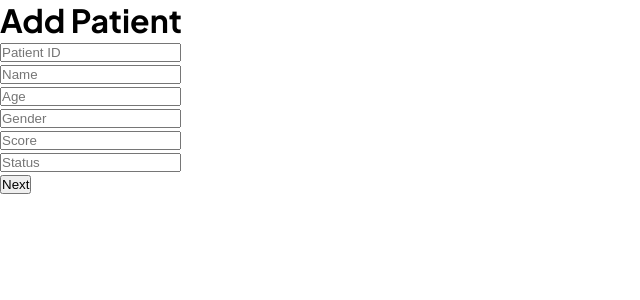
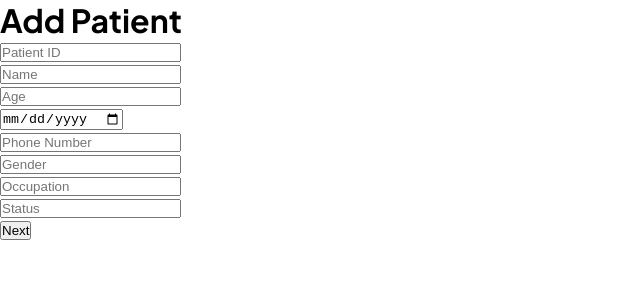
Before and after one commit to yeeshuen02/one-mind, a React (Create React App) app: page /addpatient in a window 1280 px wide. Shown: the top 300 px of the page, without its empty margins (0-640 px from the left). Built offline with nearby package versions, Linux system fonts and the light colour scheme.

Commit message:
new add patient

```diff
--- a/src/scenes/AddPatients/AddPatient.jsx
+++ b/src/scenes/AddPatients/AddPatient.jsx
@@ -29,9 +29,13 @@ const AddPatient = () => {
     const [patientID, setPatientID] = useState('');
     const [name,setName] = useState ('');
     const [age,setAge] = useState ('');
+    const [dob,setDob] = useState ('');
+    const [phone,setPhone] = useState ('');
     const [gender,setGender] = useState ('');
     const [score,setScore] = useState ('');
+    const [occupation,setOccupation] = useState ('');
     const [status,setStatus] = useState ('');
+    const timeStamp = serverTimestamp();
 
     const handleAdd = async (e) => {
         e.preventDefault();
@@ -40,9 +44,11 @@ const AddPatient = () => {
                 PatientID: patientID,
                 Name: name,
                 Age: age,
+                DOB: dob,
                 Gender: gender,
-                Date: serverTimestamp(),
-                Score: score,
+                Occupation: occupation,
+                Phone: phone,
+                Date: timeStamp, //work on this
                 Status: status,
               });
 
@@ -92,6 +98,26 @@ const AddPatient = () => {
 
                 <div>
                 <input
+                    type="date"
+                    placeholder="Date of Birth"
+                    onChange={(e) => setDob(e.target.value)}
+                    value={dob}
+                    required
+                />
+                </div>
+
+                <div>
+                <input
+                    type="number"
+                    placeholder="Phone Number"
+                    onChange={(e) => setPhone(e.target.value)}
+                    value={phone}
+                    required
+                />
+                </div>
+
+                <div>
+                <input
                     type="text"
                     placeholder="Gender"
                     onChange={(e) => setGender(e.target.value)}
@@ -102,10 +128,10 @@ const AddPatient = () => {
 
                 <div>
                 <input
-                    type="number"
-                    placeholder="Score"
-                    onChange={(e) => setScore(e.target.value)}
-                    value={score}
+                    type="text"
+                    placeholder="Occupation"
+                    onChange={(e) => setOccupation(e.target.value)}
+                    value={occupation}
                     required
                 />
                 </div>
--- a/src/scenes/Datatable/Datatable.jsx
+++ b/src/scenes/Datatable/Datatable.jsx
@@ -41,8 +41,12 @@ const Datatable = () => {
             className="datagrid"
             rows={data}
             columns={listColumns}
-            pageSize={2}
-            rowsPerPageOptions={[8]}
+            initialState={{
+              ...data.initialState,
+              pagination: { paginationModel: { pageSize: 8 } },
+            }}
+              pageSizeOptions={[0,8]}
+
             checkboxSelection
           />
         </div>
--- a/src/scenes/Datatable/datatable.css
+++ b/src/scenes/Datatable/datatable.css
@@ -1,6 +1,6 @@
 .datatable {
-    height: 400px;
-    width: 1080px;
+    height: auto%;
+    width: 100%;
     margin-top: 40px;
     margin-left: 0px;
 
--- a/src/scenes/Homepage/Homepage.jsx
+++ b/src/scenes/Homepage/Homepage.jsx
@@ -15,7 +15,7 @@ import totalIcon from "../../assets/total.png";
 import searchRightIcon from "../../assets/search.png";
 import Datatable from "../Datatable/Datatable";
 import { db } from "../../config/firebase";
-import { collection, query, where, getDocs } from "firebase/firestore";
+import { collection, query, where, getDocs, Timestamp } from "firebase/firestore";
 
 import "./HomePage.css";
 
@@ -43,13 +43,24 @@ const Homepage = () => {
   //the statistics
   const [totalAmount, setTotalAmount] = useState(null)
   const [totalPerc, setforTotalPerc] = useState(null)
+  const [inReviewAmount, setInReviewAmount] = useState(null)
+  const [diagnosedAmount, setDiagnosedAmount] = useState(null)
 
   useEffect(() => {
     const fetchData = async () => {
+      //In Review Amount
+      const reviewListQuery = query(collection(db, "PatientList"),where("Status", "==", "In Review"));
+      const reviewListData = await getDocs(reviewListQuery);
+      setInReviewAmount(reviewListData.docs.length)
+
+      //Diagnosed Amount
+      const diagnosedListQuery = query(collection(db, "PatientList"),where("Status", "==", "Diagnosed"));
+      const diagnosedListData = await getDocs(diagnosedListQuery);
+      setDiagnosedAmount(diagnosedListData.docs.length)
+
+      //Total Amount
       const patientListQuery = query(collection(db,"PatientList"));
-
       const patientListData = await getDocs(patientListQuery);
-
       setTotalAmount(patientListData.docs.length)
 
       //for percentage
@@ -59,20 +70,20 @@ const Homepage = () => {
 
       const lastWeekQuery = query(
         collection(db, "PatientList"),
-        where("timeStamp", "<=", today),
-        where("timeStamp", ">", lastWeek)
+        where("Date", "<=", today),
+        where("Date", ">", lastWeek)
       );
 
       const prevWeekQuery = query(
         collection(db, "PatientList"),
-        where("timeStamp", "<=", lastWeek),
-        where("timeStamp", ">", prevWeek)
+        where("Date", "<=", lastWeek),
+        where("Date", ">", prevWeek)
       );
 
       const lastWeekData = await getDocs(lastWeekQuery)
       const prevWeekData = await getDocs(prevWeekQuery)
 
-      setforTotalPerc(((lastWeekData.docs.length - prevWeekData.docs.length) / prevWeekData.docs.length) * 100)
+      setforTotalPerc(((lastWeekData.docs.length - prevWeekData.docs.length) / prevWeekData.docs.length) * 100);
     };
 
     fetchData();
@@ -212,7 +223,7 @@ const Homepage = () => {
                 <p>In Review</p>
               </div>
               <div className="in-review-description">
-                <p> {totalAmount} </p>
+                <p> {inReviewAmount} </p>
               </div>
             </div>
             <div className="diagnosed">
@@ -221,7 +232,7 @@ const Homepage = () => {
                 <p>Diagnosed</p>
               </div>
               <div className="in-review-description">
-                <p> {totalPerc} </p>
+                <p> {diagnosedAmount} </p>
               </div>
             </div>
             <div className="total">
```
